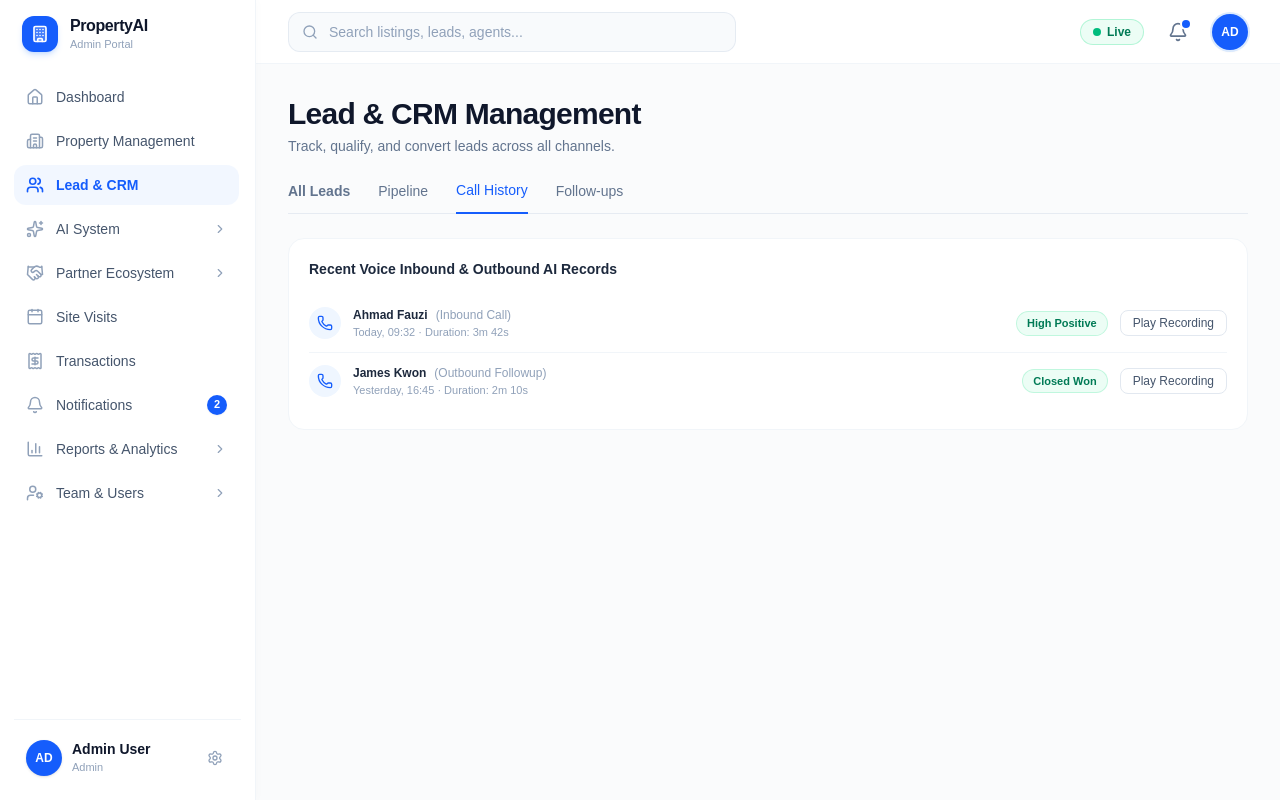
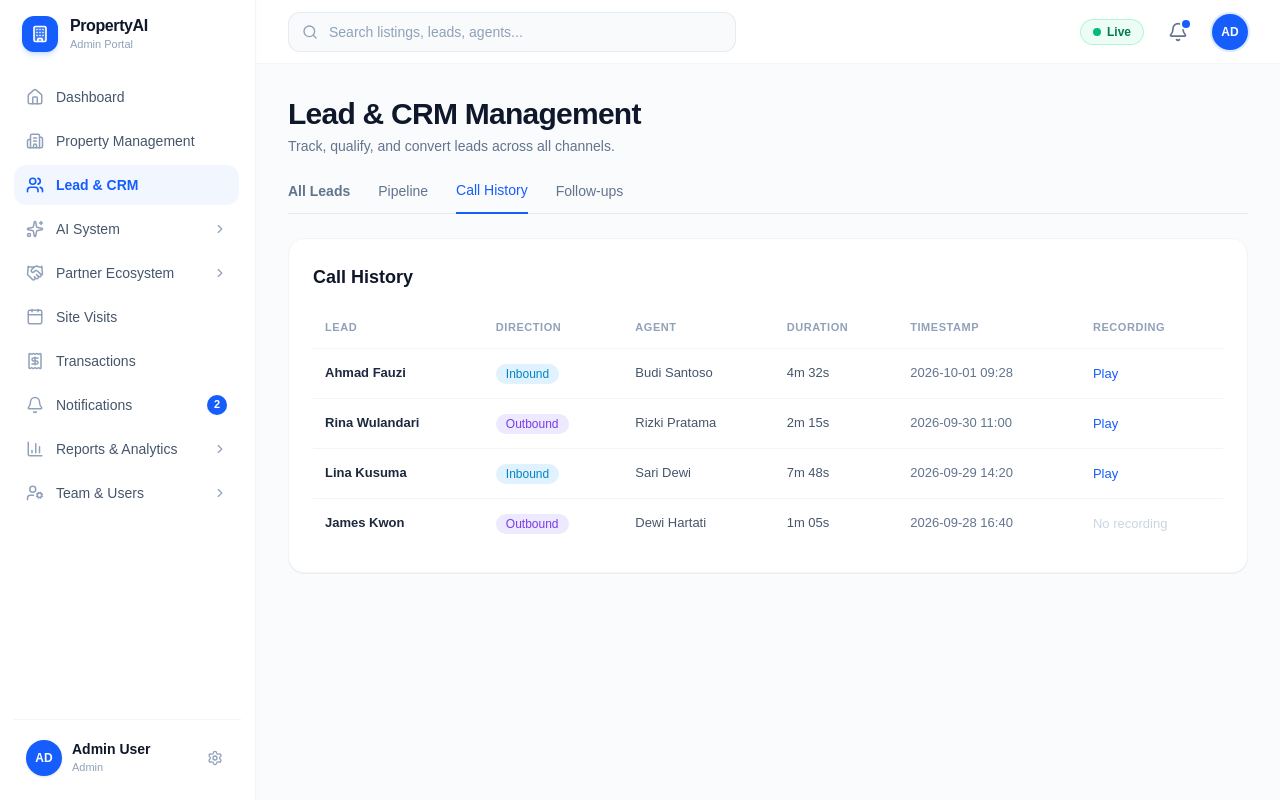
Before and after one commit to shahidulshohid/kim18manu, a Next.js app: page /dashboard/agent/crm in a window 1280 px wide. Both pictures are taken after a click on the button "Call History". Built offline with nearby package versions, Linux system fonts and the light colour scheme.

Commit message:
feat: add LeadManagementView component for lead and CRM tracking

```diff
--- a/components/dashboard/agent/views/LeadManagementView.tsx
+++ b/components/dashboard/agent/views/LeadManagementView.tsx
@@ -562,56 +562,121 @@ export default function LeadManagementView() {
         </div>
       )}
 
-      {/* TAB 3: CALL HISTORY */}
+      {/* TAB 3: CALL HISTORY strictly matching screenshot */}
       {activeTab === "calls" && (
-        <div className="bg-white rounded-2xl border border-slate-100 p-5 space-y-4 animate-in fade-in duration-150">
-          <h3 className="text-sm font-bold text-slate-800">
-            Recent Voice Inbound & Outbound AI Records
-          </h3>
-          <div className="divide-y divide-slate-100 text-xs">
+        <div className="bg-white rounded-2xl border border-slate-100 shadow-2xs p-5 sm:p-6 animate-in fade-in duration-150">
+          <h2 className="text-base sm:text-lg font-bold text-slate-900 mb-4">
+            Call History
+          </h2>
+
+          <div className="overflow-x-auto">
+            <table className="w-full text-left border-collapse">
+              <thead>
+                <tr className="border-b border-slate-100 text-[11px] font-bold text-slate-400 uppercase tracking-wider">
+                  <th className="py-3 px-3 font-semibold">LEAD</th>
+                  <th className="py-3 px-3 font-semibold">DIRECTION</th>
+                  <th className="py-3 px-3 font-semibold">AGENT</th>
+                  <th className="py-3 px-3 font-semibold">DURATION</th>
+                  <th className="py-3 px-3 font-semibold">TIMESTAMP</th>
+                  <th className="py-3 px-3 font-semibold">RECORDING</th>
+                </tr>
+              </thead>
+              <tbody className="divide-y divide-slate-100 text-xs sm:text-sm">
                 {[
                   {
-                caller: "Ahmad Fauzi",
-                type: "Inbound Call",
-                time: "Today, 09:32",
-                duration: "3m 42s",
-                status: "Extracted into CRM",
-                sentiment: "High Positive",
+                    lead: "Ahmad Fauzi",
+                    direction: "Inbound" as const,
+                    agent: "Budi Santoso",
+                    duration: "4m 32s",
+                    timestamp: "2026-10-01 09:28",
+                    hasRecording: true,
                   },
                   {
-                caller: "James Kwon",
-                type: "Outbound Followup",
-                time: "Yesterday, 16:45",
-                duration: "2m 10s",
-                status: "Deal Finalized",
-                sentiment: "Closed Won",
+                    lead: "Rina Wulandari",
+                    direction: "Outbound" as const,
+                    agent: "Rizki Pratama",
+                    duration: "2m 15s",
+                    timestamp: "2026-09-30 11:00",
+                    hasRecording: true,
                   },
-            ].map((call, i) => (
-              <div key={i} className="py-3 flex items-center justify-between">
-                <div className="flex items-center gap-3">
-                  <div className="h-8 w-8 rounded-full bg-blue-50 text-blue-600 flex items-center justify-center font-bold">
-                    <Phone className="h-4 w-4" />
-                  </div>
-                  <div>
-                    <span className="font-semibold text-slate-800">{call.caller}</span>
-                    <span className="text-slate-400 ml-2">({call.type})</span>
-                    <p className="text-[11px] text-slate-400 mt-0.5">{call.time} · Duration: {call.duration}</p>
-                  </div>
-                </div>
-                <div className="flex items-center gap-3">
-                  <span className="px-2.5 py-1 rounded-full bg-emerald-50 text-emerald-700 text-[11px] font-semibold border border-emerald-200/60">
-                    {call.sentiment}
+                  {
+                    lead: "Lina Kusuma",
+                    direction: "Inbound" as const,
+                    agent: "Sari Dewi",
+                    duration: "7m 48s",
+                    timestamp: "2026-09-29 14:20",
+                    hasRecording: true,
+                  },
+                  {
+                    lead: "James Kwon",
+                    direction: "Outbound" as const,
+                    agent: "Dewi Hartati",
+                    duration: "1m 05s",
+                    timestamp: "2026-09-28 16:40",
+                    hasRecording: false,
+                  },
+                ].map((call, idx) => (
+                  <tr
+                    key={idx}
+                    className="hover:bg-slate-50/70 transition-colors"
+                  >
+                    {/* LEAD */}
+                    <td className="py-3.5 px-3 font-semibold text-slate-800 text-xs sm:text-[13px]">
+                      {call.lead}
+                    </td>
+
+                    {/* DIRECTION */}
+                    <td className="py-3.5 px-3 whitespace-nowrap">
+                      {call.direction === "Inbound" ? (
+                        <span className="inline-block px-2.5 py-0.5 rounded-full text-xs font-medium bg-[#e0f2fe] text-[#0284c7]">
+                          Inbound
                         </span>
+                      ) : (
+                        <span className="inline-block px-2.5 py-0.5 rounded-full text-xs font-medium bg-[#ede9fe] text-[#7c3aed]">
+                          Outbound
+                        </span>
+                      )}
+                    </td>
+
+                    {/* AGENT */}
+                    <td className="py-3.5 px-3 text-slate-600 text-xs sm:text-[13px]">
+                      {call.agent}
+                    </td>
+
+                    {/* DURATION */}
+                    <td className="py-3.5 px-3 text-slate-600 text-xs sm:text-[13px]">
+                      {call.duration}
+                    </td>
+
+                    {/* TIMESTAMP */}
+                    <td className="py-3.5 px-3 text-slate-500 text-xs sm:text-[13px] whitespace-nowrap">
+                      {call.timestamp}
+                    </td>
+
+                    {/* RECORDING */}
+                    <td className="py-3.5 px-3 whitespace-nowrap">
+                      {call.hasRecording ? (
                         <button
                           type="button"
-                    onClick={() => showToast("Audio playback stream connected.")}
-                    className="px-3 py-1 rounded-lg border border-slate-200 text-slate-600 hover:bg-slate-50 text-xs font-medium cursor-pointer"
+                          onClick={() =>
+                            showToast(
+                              `Playing audio recording for ${call.lead} (${call.duration})...`
+                            )
+                          }
+                          className="text-xs sm:text-[13px] font-medium text-blue-600 hover:text-blue-700 hover:underline cursor-pointer"
                         >
-                    Play Recording
+                          Play
                         </button>
-                </div>
-              </div>
+                      ) : (
+                        <span className="text-xs sm:text-[13px] text-slate-300 font-normal">
+                          No recording
+                        </span>
+                      )}
+                    </td>
+                  </tr>
                 ))}
+              </tbody>
+            </table>
           </div>
         </div>
       )}
```
Lines whose indentation alone changed are shown as unchanged.
